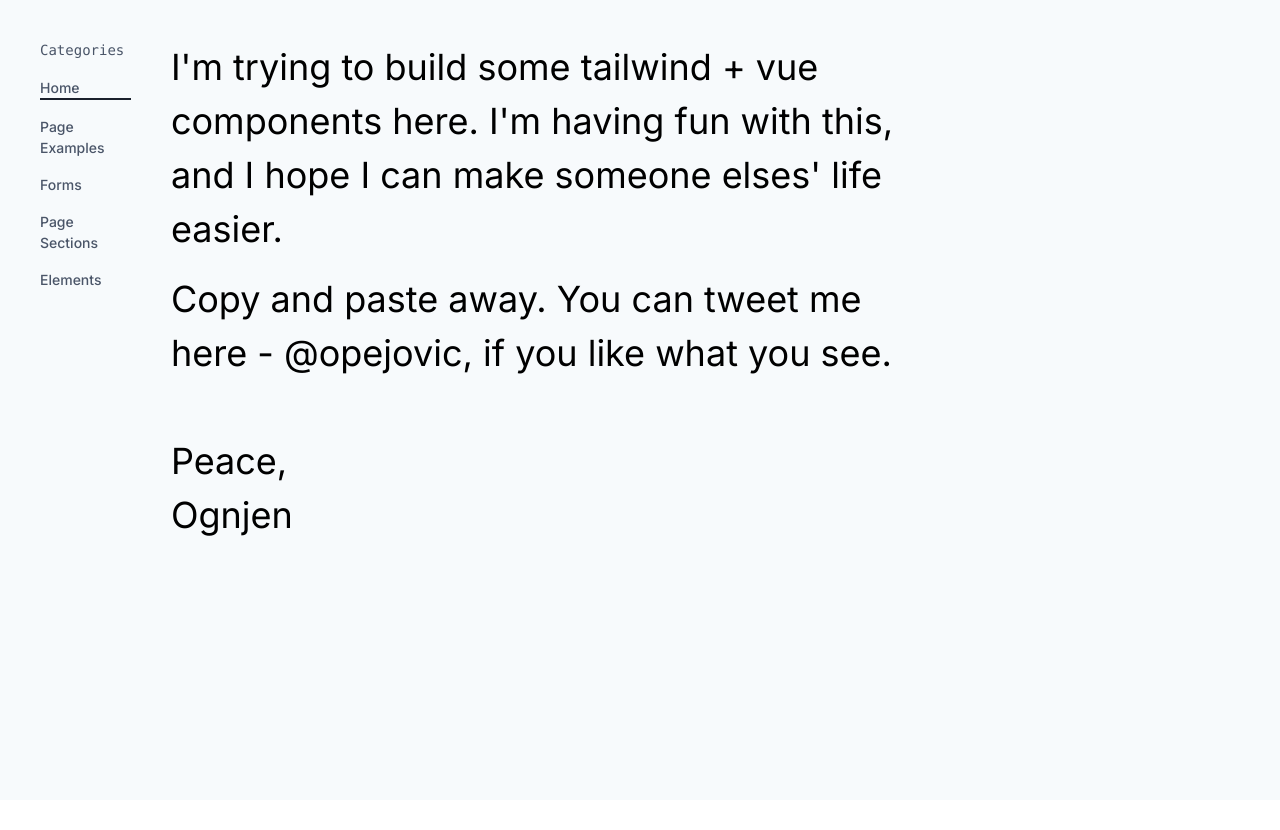
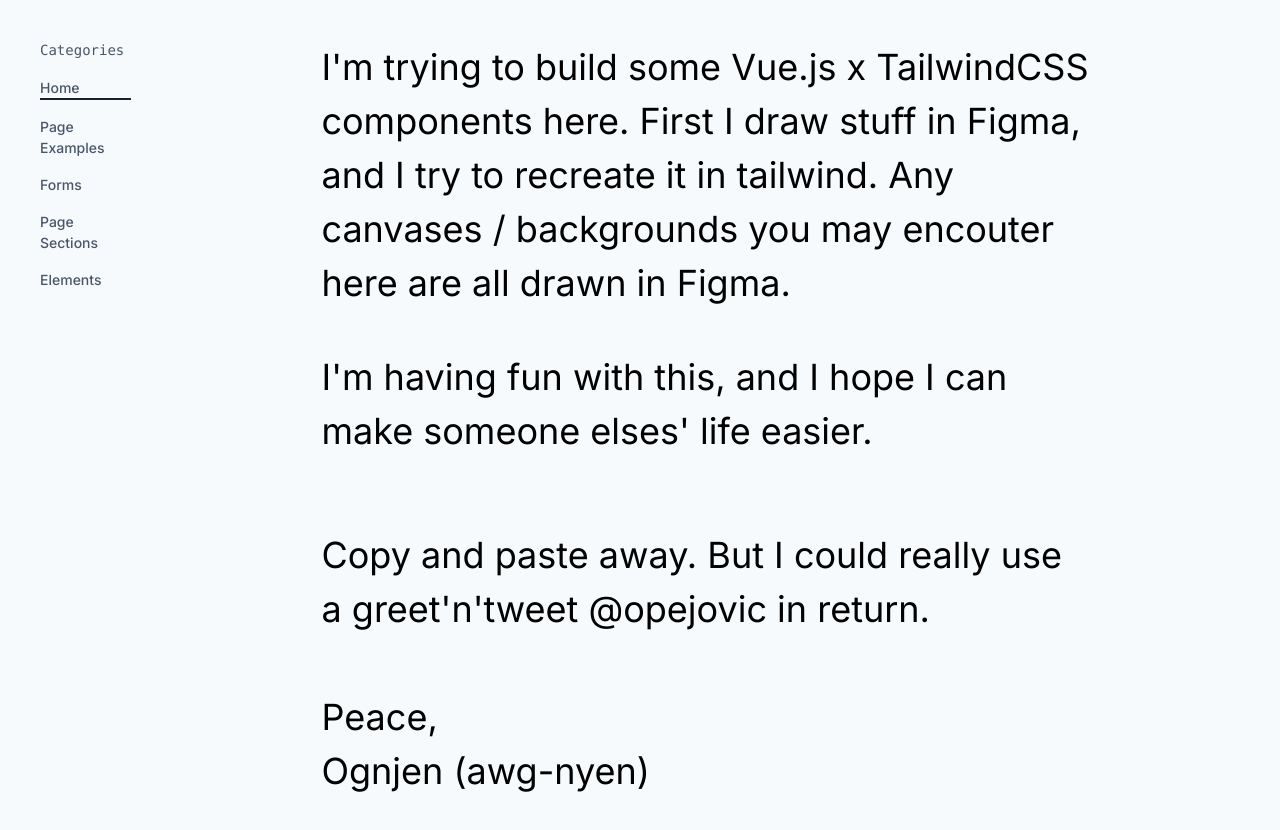
Before and after one commit to opejovic/breezy, a Vue app: page / in a window 1280 px wide. Shown: the top 830 px of the page. Before the commit the page ends 800 px from the top, so only its background shows below. Built offline with nearby package versions, Linux system fonts and the light colour scheme.

Commit message:
additional tweaks to home view

```diff
--- a/src/views/Home.vue
+++ b/src/views/Home.vue
@@ -1,18 +1,24 @@
 <template>
-  <div class="home text-4xl max-w-3xl">
-    I'm trying to build some tailwind + vue components here. I'm having fun with
-    this, and I hope I can make someone elses' life easier.
+  <div class="home text-4xl max-w-3xl mx-auto">
+    I'm trying to build some Vue.js x TailwindCSS components here. First I draw
+    stuff in Figma, and I try to recreate it in tailwind. Any canvases /
+    backgrounds you may encouter here are all drawn in Figma.
 
     <br />
-    <div class="pt-4">
-      Copy and paste away. You can tweet me here - @opejovic, if you like what
-      you see.
+    <div class="pt-10">
+      I'm having fun with this, and I hope I can make someone elses' life
+      easier.
     </div>
 
     <br />
+    <div class="flex items-center space-x-4 pt-4">
+      Copy and paste away. But I could really use a greet'n'tweet @opejovic in
+      return.
+    </div>
+    <br />
     Peace,
     <br />
-    Ognjen
+    Ognjen (awg-nyen)
   </div>
 </template>
 
```
